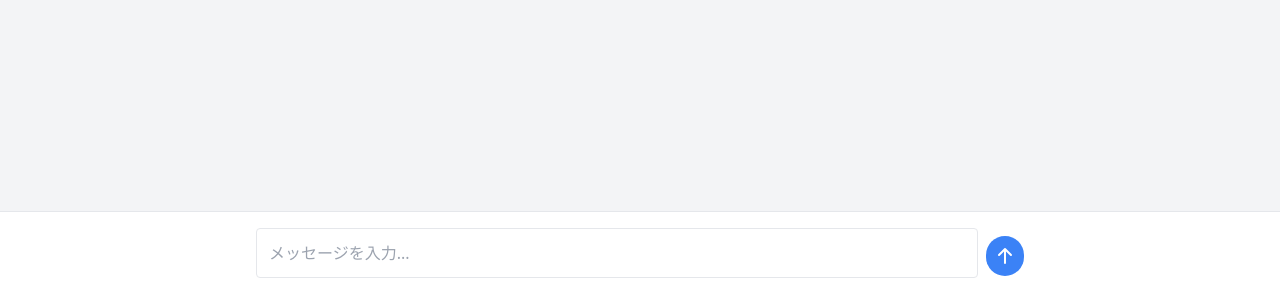
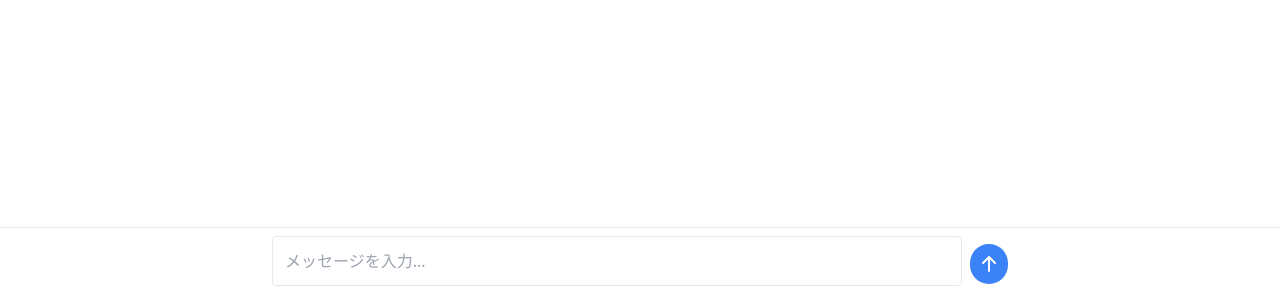
Before and after one commit to kamojun/my-chat-app, a React (Vite) app: page / in a window 1280 px wide. Shown: the part 500-800 px from the top of the page. Built offline with nearby package versions, Linux system fonts and the light colour scheme.

Commit message:
自動スクロール

```diff
--- a/src/App.tsx
+++ b/src/App.tsx
@@ -34,18 +34,22 @@ export default function App() {
   // return <h1 className="text-3xl font-bold text-red-500">Hello Tailwind</h1>;
 
   return (
-    <div className="flex flex-col h-screen bg-gray-100">
-      <div className="flex-1 overflow-y-auto px-4 py-4">
-        <div className="mx-auto max-w-chat-container">
+    <div className="flex flex-col h-screen">
+      {/* 上部: メッセージリスト */}
+      <div className="flex-1 overflow-y-auto">
+        <div className="mx-auto w-full max-w-chat-container px-4 py-3">
           <MessageList messages={messages} />
         </div>
-        <div ref={bottomRef} />
       </div>
-      <div className="border-t bg-white p-4">
-        <div className="mx-auto w-full max-w-chat-container">
+
+      {/* 下部: 入力欄 */}
+      <div className="border-t bg-white">
+        <div className="mx-auto w-full max-w-chat-container px-4 py-2">
           <MessageInput onSend={handleSend} />
         </div>
       </div>
     </div>
+
+
   );
 }
--- a/src/components/MessageList.tsx
+++ b/src/components/MessageList.tsx
@@ -1,12 +1,20 @@
+import { useEffect, useRef } from 'react';
 import ChatMessage from './ChatMessage';
 import type { Message } from '../types/message';
 
 export default function MessageList({ messages }: { messages: Message[] }) {
+  const bottomRef = useRef<HTMLDivElement | null>(null);
+
+  useEffect(() => {
+    bottomRef.current?.scrollIntoView({ behavior: 'smooth' });
+  }, [messages]);
+
   return (
     <div className="space-y-3 flex flex-col">
       {messages.map((msg, i) => (
         <ChatMessage key={i} message={msg} />
       ))}
+      <div ref={bottomRef} />
     </div>
   );
 }
```
